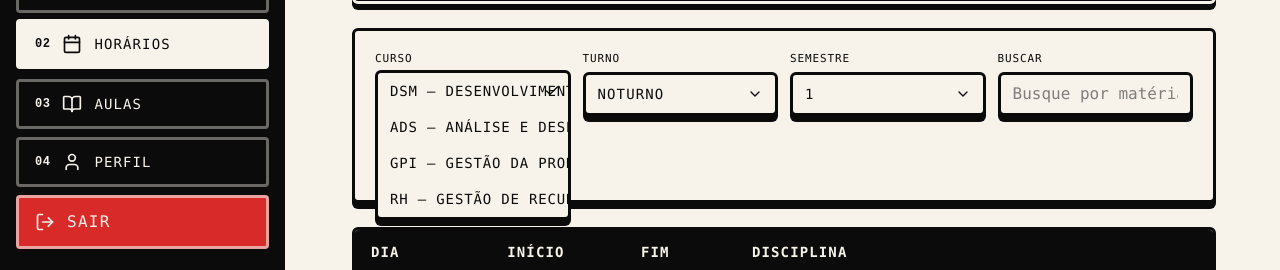
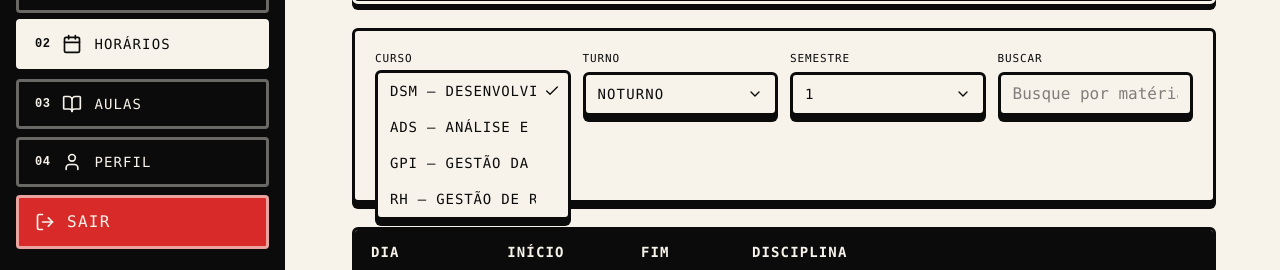
Before and after one commit to daviixs/fatec-listadeatividades, a React (Vite) app in the folder frontend/: page /horarios in a window 1280 px wide. Both pictures are taken after a click on the button "DSM". Shown: the part 290-560 px from the top of the page. Built offline with nearby package versions, Linux system fonts and the light colour scheme; no server answers.

Commit message:
fix(ui): prevent select overflow

```diff
--- a/frontend/src/components/calendario/FilterSidebar.tsx
+++ b/frontend/src/components/calendario/FilterSidebar.tsx
@@ -43,8 +43,8 @@ export function FilterSidebar({
   return (
     <aside
       className={cn(
-        "w-64 shrink-0 border-r border-slate-200 bg-slate-50 transition-all",
-        isCollapsed && "w-16"
+        "w-full min-w-0 shrink-0 border-b border-slate-200 bg-slate-50 transition-all lg:w-64 lg:border-b-0 lg:border-r",
+        isCollapsed && "lg:w-16"
       )}
     >
       <div className="flex h-full flex-col p-4">
--- a/frontend/src/components/ui/select.tsx
+++ b/frontend/src/components/ui/select.tsx
@@ -22,7 +22,7 @@ function SelectValue({ className, ...props }: SelectPrimitive.Value.Props) {
   return (
     <SelectPrimitive.Value
       data-slot="select-value"
-      className={cn("flex flex-1 text-left", className)}
+      className={cn("flex min-w-0 flex-1 truncate text-left", className)}
       {...props}
     />
   )
@@ -41,7 +41,7 @@ function SelectTrigger({
       data-slot="select-trigger"
       data-size={size}
       className={cn(
-        "flex w-fit items-center justify-between gap-2 rounded-[6px] border-[3px] border-ink bg-paper py-2 pr-3 pl-3 text-xs sm:text-sm font-mono uppercase tracking-[0.08em] whitespace-nowrap shadow-brutal transition-transform duration-150 outline-none select-none focus-visible:-translate-y-[1px] focus-visible:bg-accent/60 disabled:cursor-not-allowed disabled:opacity-50 data-placeholder:text-ink/50 data-[size=default]:h-11 data-[size=sm]:h-10 [&_svg]:pointer-events-none [&_svg]:shrink-0 [&_svg:not([class*='size-'])]:size-4",
+        "flex w-full max-w-full min-w-0 overflow-hidden items-center justify-between gap-2 rounded-[6px] border-[3px] border-ink bg-paper py-2 pr-3 pl-3 text-xs sm:text-sm font-mono uppercase tracking-[0.08em] whitespace-nowrap shadow-brutal transition-transform duration-150 outline-none select-none focus-visible:-translate-y-[1px] focus-visible:bg-accent/60 disabled:cursor-not-allowed disabled:opacity-50 data-placeholder:text-ink/50 data-[size=default]:h-11 data-[size=sm]:h-10 [&_svg]:pointer-events-none [&_svg]:shrink-0 [&_svg:not([class*='size-'])]:size-4",
         className
       )}
       {...props}
@@ -83,7 +83,7 @@ function SelectContent({
         <SelectPrimitive.Popup
           data-slot="select-content"
           data-align-trigger={alignItemWithTrigger}
-          className={cn("relative isolate z-50 max-h-(--available-height) w-(--anchor-width) min-w-40 origin-(--transform-origin) overflow-x-hidden overflow-y-auto rounded-[6px] border-[3px] border-ink bg-paper text-ink shadow-brutal duration-100 data-[align-trigger=true]:animate-none data-[side=bottom]:slide-in-from-top-2 data-[side=inline-end]:slide-in-from-left-2 data-[side=inline-start]:slide-in-from-right-2 data-[side=left]:slide-in-from-right-2 data-[side=right]:slide-in-from-left-2 data-[side=top]:slide-in-from-bottom-2 data-open:animate-in data-open:fade-in-0 data-open:zoom-in-95 data-closed:animate-out data-closed:fade-out-0 data-closed:zoom-out-95", className )}
+          className={cn("relative isolate z-50 max-h-(--available-height) w-(--anchor-width) max-w-[calc(100vw-2rem)] min-w-40 origin-(--transform-origin) overflow-x-hidden overflow-y-auto rounded-[6px] border-[3px] border-ink bg-paper text-ink shadow-brutal duration-100 data-[align-trigger=true]:animate-none data-[side=bottom]:slide-in-from-top-2 data-[side=inline-end]:slide-in-from-left-2 data-[side=inline-start]:slide-in-from-right-2 data-[side=left]:slide-in-from-right-2 data-[side=right]:slide-in-from-left-2 data-[side=top]:slide-in-from-bottom-2 data-open:animate-in data-open:fade-in-0 data-open:zoom-in-95 data-closed:animate-out data-closed:fade-out-0 data-closed:zoom-out-95", className )}
           {...props}
         >
           <SelectScrollUpButton />
@@ -117,12 +117,12 @@ function SelectItem({
     <SelectPrimitive.Item
       data-slot="select-item"
       className={cn(
-        "relative flex w-full cursor-default items-center gap-2 rounded-[4px] py-2 pr-8 pl-3 text-xs sm:text-sm font-mono uppercase tracking-[0.06em] outline-hidden select-none hover:bg-accent/60 hover:text-ink focus:bg-accent focus:text-ink data-disabled:pointer-events-none data-disabled:opacity-50 [&_svg]:pointer-events-none [&_svg]:shrink-0 [&_svg:not([class*='size-'])]:size-4",
+        "relative flex w-full min-w-0 cursor-default items-center gap-2 rounded-[4px] py-2 pr-8 pl-3 text-xs sm:text-sm font-mono uppercase tracking-[0.06em] outline-hidden select-none hover:bg-accent/60 hover:text-ink focus:bg-accent focus:text-ink data-disabled:pointer-events-none data-disabled:opacity-50 [&_svg]:pointer-events-none [&_svg]:shrink-0 [&_svg:not([class*='size-'])]:size-4",
         className
       )}
       {...props}
     >
-      <SelectPrimitive.ItemText className="flex flex-1 shrink-0 gap-2 whitespace-nowrap">
+      <SelectPrimitive.ItemText className="flex flex-1 min-w-0 truncate gap-2 whitespace-nowrap">
         {children}
       </SelectPrimitive.ItemText>
       <SelectPrimitive.ItemIndicator
--- a/frontend/src/pages/CalendarioSemestre.tsx
+++ b/frontend/src/pages/CalendarioSemestre.tsx
@@ -225,7 +225,7 @@ export function CalendarioSemestre() {
         </div>
       </div>
 
-      <div className="flex flex-col lg:flex-row gap-6">
+      <div className="flex min-w-0 flex-col gap-6 lg:flex-row">
         <FilterSidebar
           materias={materias}
           materiaSelecionada={materiaFiltro}
@@ -235,7 +235,7 @@ export function CalendarioSemestre() {
           onAdicionarTarefa={handleAdicionarTarefa}
         />
 
-        <div className="flex-1">
+        <div className="min-w-0 flex-1">
           <div className="flex items-center justify-end mb-3">
             <button
               type="button"
```
